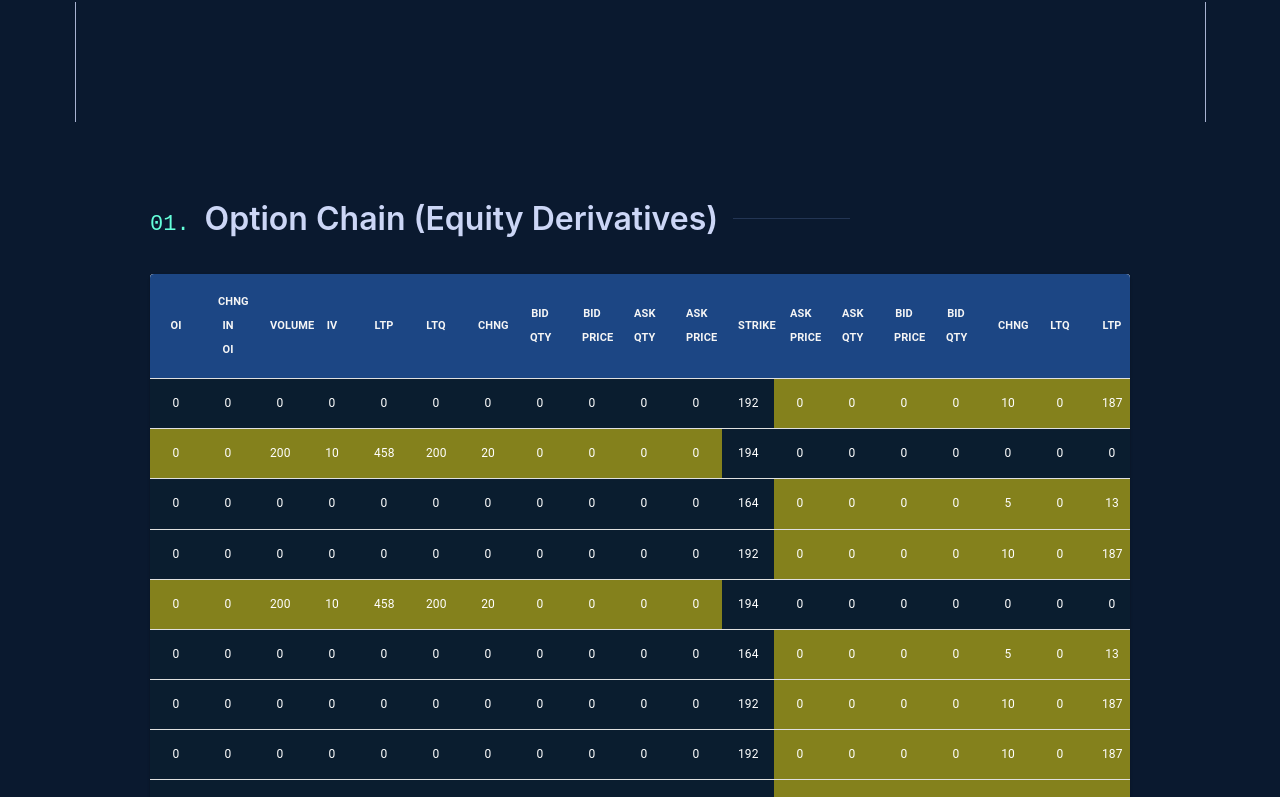
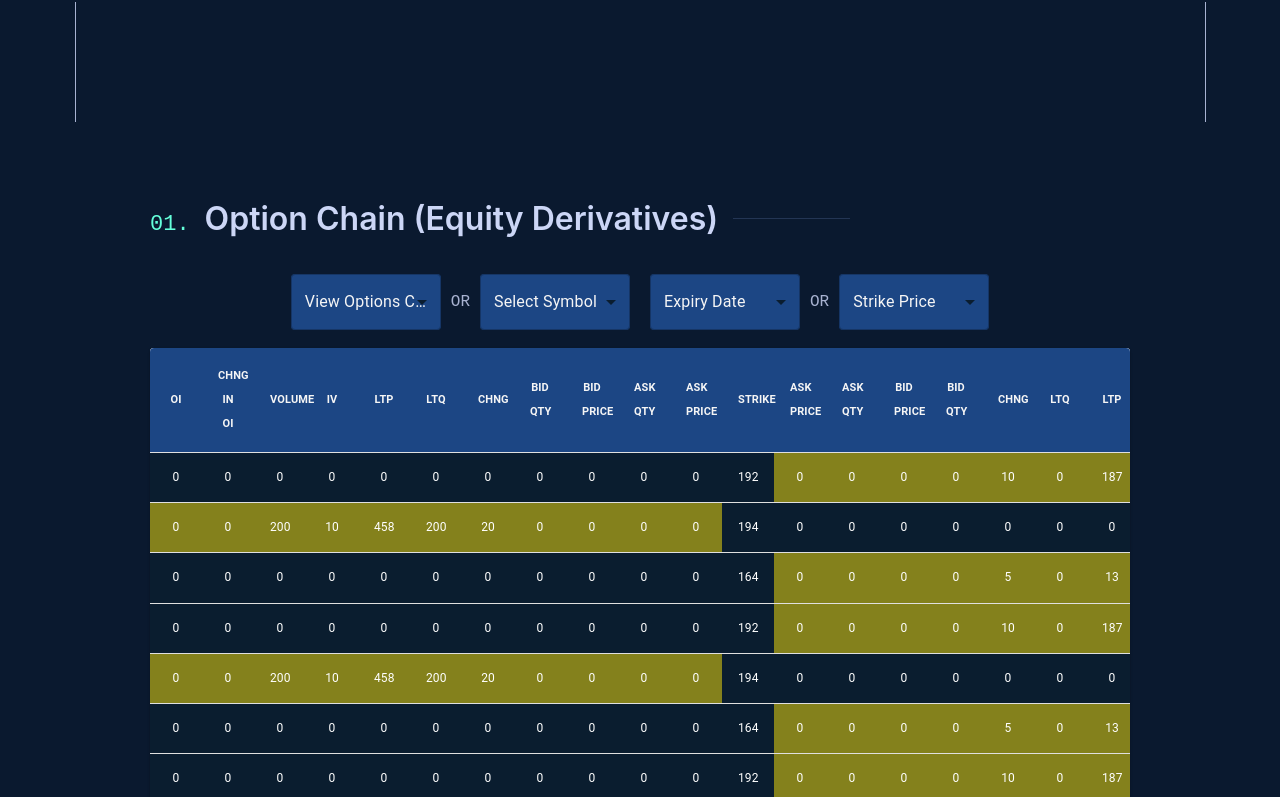
Before and after one commit to Akashshetgar/E-D1LLV1Z, a React (Vite) app in the folder client/: page / in a window 1280 px wide. Shown: the part 678-1475 px from the top of the page. Built offline with nearby package versions, Linux system fonts and the light colour scheme.

Commit message:
Added the Dropdown Boxes

```diff
--- a/client/src/Section/MarketData/index.jsx
+++ b/client/src/Section/MarketData/index.jsx
@@ -9,6 +9,13 @@ import TableHead from '@mui/material/TableHead';
 import TableRow from '@mui/material/TableRow';
 import Paper from '@mui/material/Paper';
 import { TableVirtuoso } from 'react-virtuoso';
+
+import Box from '@mui/material/Box';
+import InputLabel from '@mui/material/InputLabel';
+import MenuItem from '@mui/material/MenuItem';
+import FormControl from '@mui/material/FormControl';
+import Select from '@mui/material/Select';
+
 
 
 const sample = [
@@ -57,17 +64,6 @@ const columns = [
 	return createData(index, ...randomSelection);
   });
 
-// const rows = Array.from({ length: 50 }, (_, index) => {
-// 	const randomSelection = sample[Math.floor(Math.random() * sample.length)];
-// 	const row = createData(index, ...randomSelection);
-// 	const isLtp1GreaterThanStrike = row.ltp1 > row.strike;
-// 	const isLtp2LesserThanStrike = row.ltp2 < row.strike;
-// 	row.style = {
-// 	  backgroundColor: isLtp1GreaterThanStrike ? 'yellow' : '#0a1d2f',
-// 	  backgroundColor: isLtp2LesserThanStrike ? 'yellow' : '#0a1d2f',
-// 	};
-// 	return row;
-//   });
 
   const VirtuosoTableComponents = {
 	Scroller: React.forwardRef((props, ref) => (
@@ -80,6 +76,53 @@ const columns = [
 	TableRow: ({ item: _item, ...props }) => <TableRow {...props} />,
 	TableBody: React.forwardRef((props, ref) => <TableBody {...props} ref={ref} />),
   };
+
+  function Dropdown({ label, options, selectedOption, onOptionChange }) {
+	return (
+	  <Box sx={{ minWidth: 120 }}>
+		<FormControl fullWidth>
+		  <InputLabel
+			id={`${label}-label`}
+			sx={{ color: 'whitesmoke' }}
+		  >
+			{label}
+		  </InputLabel>
+		  <Select
+			labelId={`${label}-label`}
+			id={`${label}-select`}
+			value={selectedOption}
+			label={label}
+			onChange={onOptionChange}
+			sx={{
+			  backgroundColor: '#1c4684',
+			  color: 'whitesmoke',
+			  width: 150,
+			  '& .MuiSelect-icon': {
+				color: '#0a1d2f',
+			  },
+			  '& .MuiMenuItem-root': {
+				color: 'whitesmoke',
+				backgroundColor: '#0a1d2f',
+			  },
+			  '& .MuiListItem-root.Mui-selected': {
+				backgroundColor: '#0a1d2f',
+			  },
+			  '& .MuiListItem-root.Mui-selected:hover': {
+				backgroundColor: '#0a1d2f',
+			  },
+			}}
+		  >
+			{options.map((option, index) => (
+			  <MenuItem key={index} value={option}>
+				{option}
+			  </MenuItem>
+			))}
+		  </Select>
+		</FormControl>
+	  </Box>
+	);
+  }
+
 
 function fixedHeaderContent() {
   return (
@@ -102,24 +145,6 @@ function fixedHeaderContent() {
   );
 }
 
-// function rowContent(_index, row) {
-//   return (
-//     <React.Fragment>
-//       {columns.map((column) => (
-//         <TableCell
-//           key={column.dataKey}
-//           align='center'
-// 		  style={{ backgroundColor: '#0a1d2f', color: 'white' }}
-// 		  sx={{
-//             fontSize: 12,
-//           }}
-//         >
-//           {row[column.dataKey]}
-//         </TableCell>
-//       ))}
-//     </React.Fragment>
-//   );
-// }
 
 function rowContent(_index, row) {
 	return (
@@ -156,21 +181,63 @@ function rowContent(_index, row) {
 
 
 function MarketData() {
+	const contractOptions = ['Contract 1', 'Contract 2', 'Contract 3'];
+	const symbolOptions = ['Symbol 1', 'Symbol 2', 'Symbol 3'];
+	const expiryDateOptions = ['Expiry Date 1', 'Expiry Date 2', 'Expiry Date 3'];
+	const strikePriceOptions = ['Strike Price 1', 'Strike Price 2', 'Strike Price 3'];
+
+	const [contract, setContract] = React.useState('');
+	const [symbol, setSymbol] = React.useState('');
+	const [expiryDate, setExpiryDate] = React.useState('');
+	const [strikePrice, setStrikePrice] = React.useState('');
+
+
+
 	return (
-		<section id="MarketData">
-			<Heading index="01" heading="Option Chain (Equity Derivatives)" />
+			<section id="MarketData1">
 
-			{/* <div className={styles.tableContainer}> */}
+
+				<Heading index="01" heading="Option Chain (Equity Derivatives)" />
+				<div style={{ display: 'flex',justifyContent: 'center', alignItems: 'center' }}>
+				<Dropdown
+					label="View Options Contract for"
+					options={contractOptions}
+					selectedOption={contract}
+					onOptionChange={(e) => setContract(e.target.value)}
+				/>
+				<span style={{ margin: '0 10px' }}> OR </span>
+				<Dropdown
+					label="Select Symbol"
+					options={symbolOptions}
+					selectedOption={symbol}
+					onOptionChange={(e) => setSymbol(e.target.value)}
+				/>
+				<span style={{ margin: '0 10px'}}></span>
+				<Dropdown
+					label="Expiry Date"
+					options={expiryDateOptions}
+					selectedOption={expiryDate}
+					onOptionChange={(e) => setExpiryDate(e.target.value)}
+				/>
+				<span style={{ margin: '0 10px'}}> OR </span>
+				<Dropdown
+					label="Strike Price"
+					options={strikePriceOptions}
+					selectedOption={strikePrice}
+					onOptionChange={(e) => setStrikePrice(e.target.value)}
+				/>
+				</div>
+				<br></br>
+				{/* <div className={styles.tableContainer}> */}
 				<Paper style={{ height: 1000, width: '100%' }}>
 					<TableVirtuoso
 						data={rows}
 						components={VirtuosoTableComponents}
 						fixedHeaderContent={fixedHeaderContent}
-						itemContent={rowContent}
-					/>
+						itemContent={rowContent} />
 				</Paper>
-			{/* </div> */}
-		</section>
+				{/* </div> */}
+			</section>
 	);
 }
 
```
Also changed, not shown: 1 other file (tests, documents, lock files or other folders).
